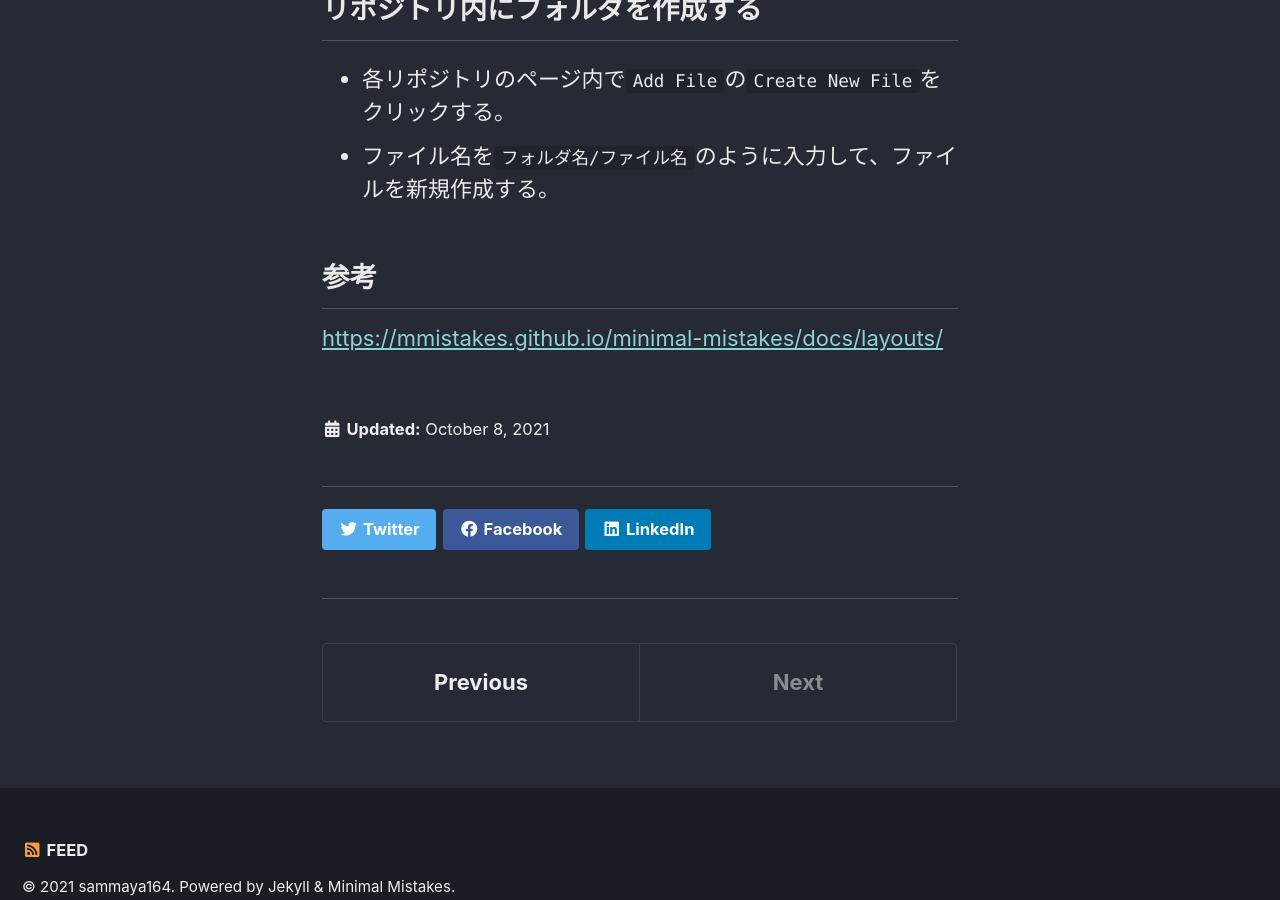
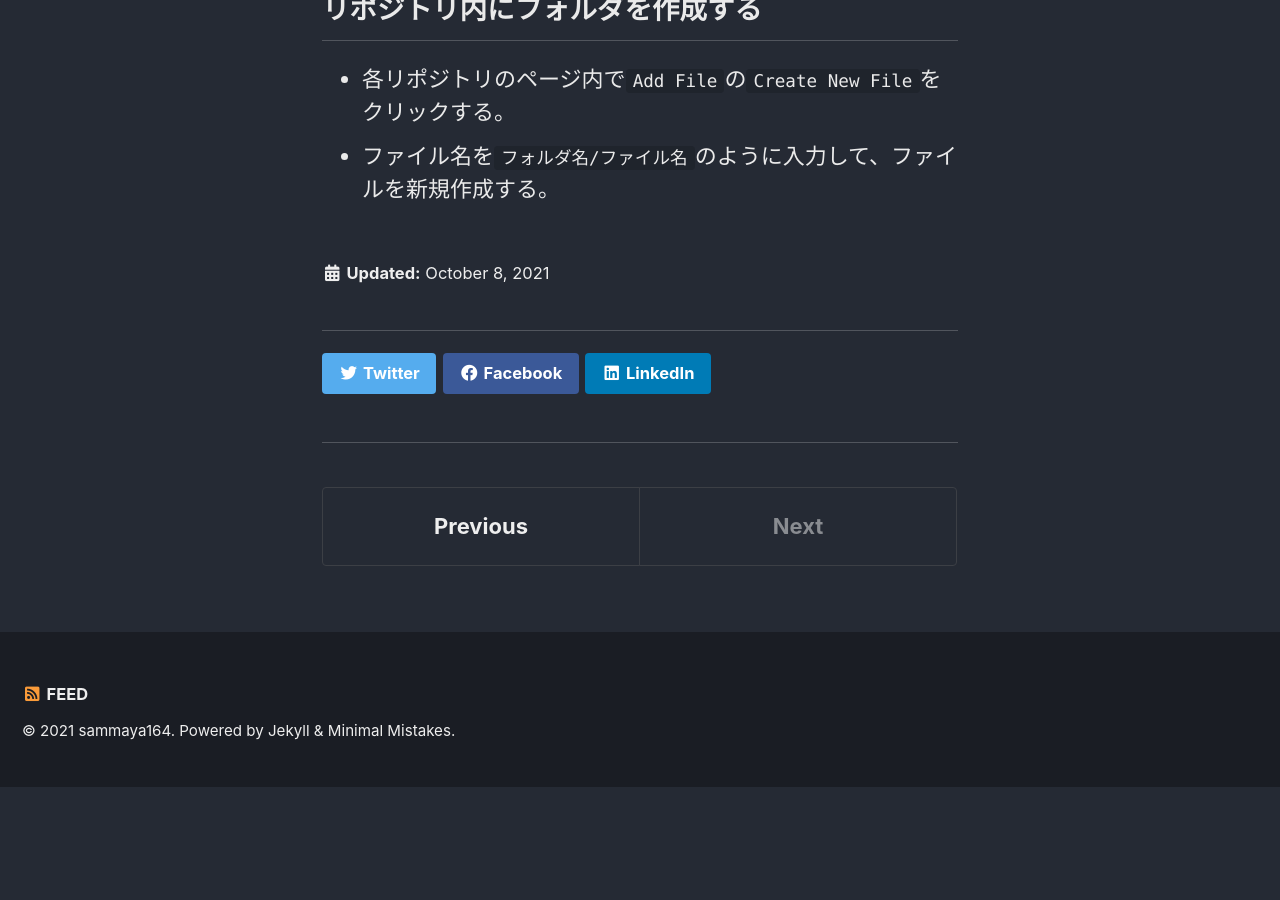
Before and after one commit to sammaya164/sammaya164.github.io, a Jekyll site: the page built from _posts/2021-10-08-gitmemo.md, in a window 1280 px wide and 900 px high, scrolled down 932 px. Built offline with Jekyll 4.4.1, drawn with Linux system fonts in a browser that asks for light colours; cached includes are drawn as plain includes; after the commit the page ends 1719 px from its top, so only the background shows below that.

Commit message:
Update 2021-10-08-gitmemo.md

```diff
--- a/_posts/2021-10-08-gitmemo.md
+++ b/_posts/2021-10-08-gitmemo.md
@@ -15,6 +14,3 @@ excerpt: "excerpt"
 ## リポジトリ内にフォルダを作成する
 * 各リポジトリのページ内で`Add File`の`Create New File`をクリックする。
 * ファイル名を`フォルダ名/ファイル名`のように入力して、ファイルを新規作成する。
-
-## 参考
-[https://mmistakes.github.io/minimal-mistakes/docs/layouts/](https://mmistakes.github.io/minimal-mistakes/docs/layouts/)
```
Also changed, not shown: other parts of _posts/2021-10-08-gitmemo.md (+0 -1 lines).
